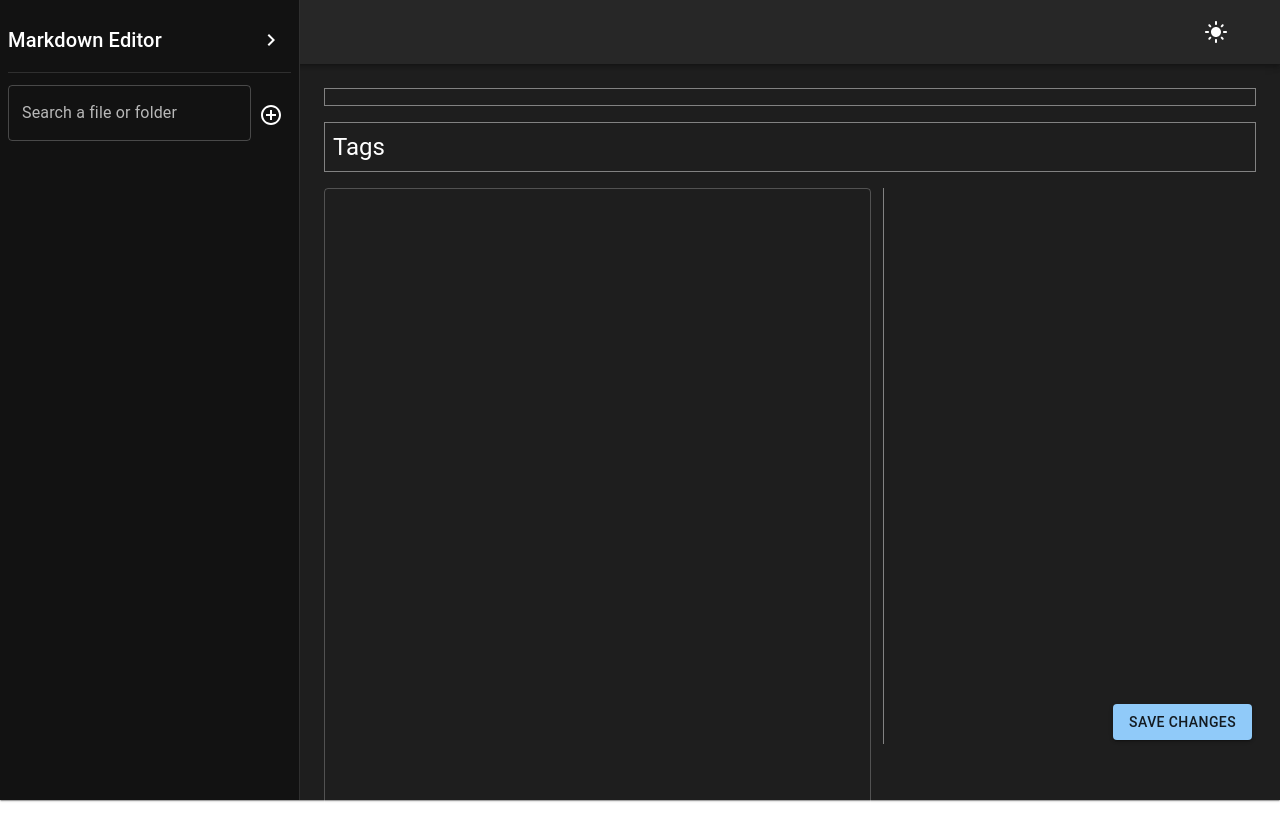
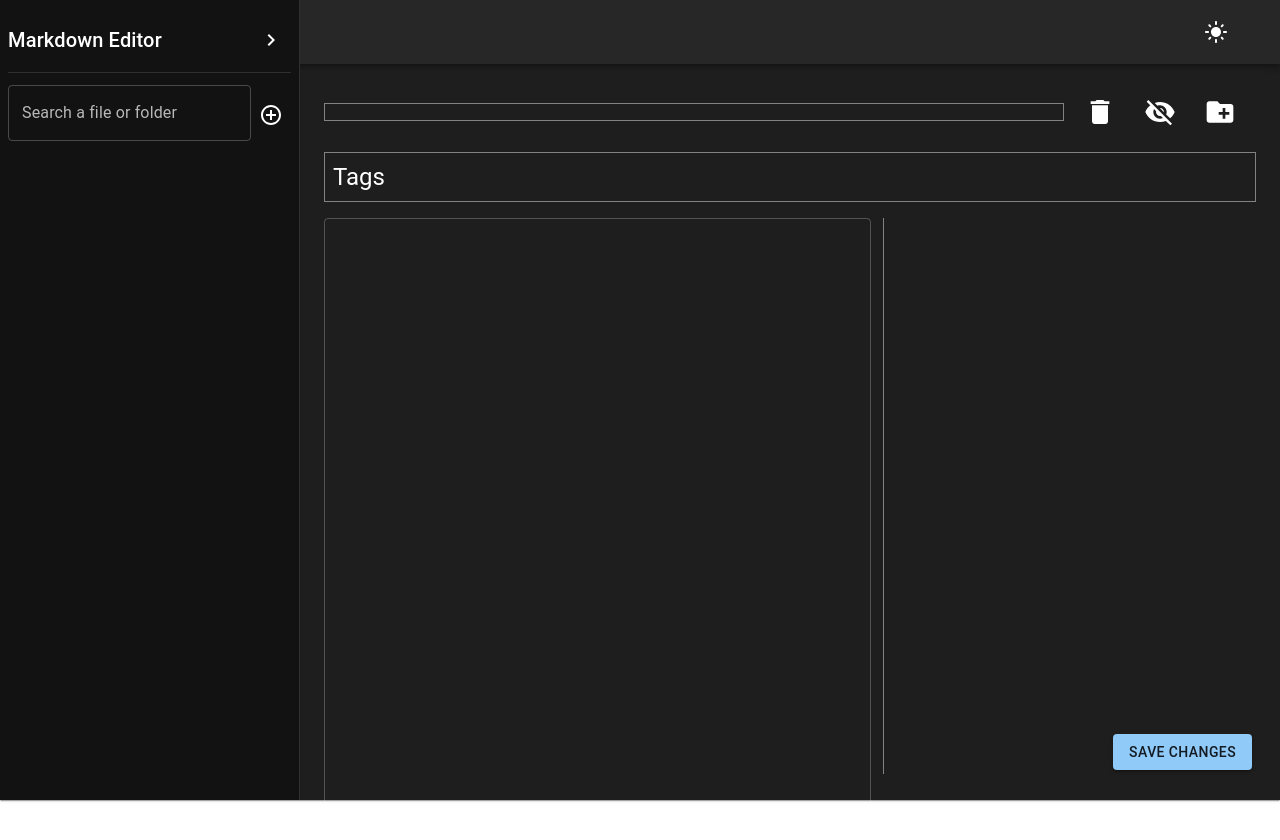
Before and after one commit to saifmohamedsv/evold-markdown, a React (Create React App) app: page /mdfile/1 in a window 1280 px wide. Shown: the top 840 px of the page. Built offline with nearby package versions, Linux system fonts and the light colour scheme.

Commit message:
mark down completed

```diff
--- a/src/components/markdown/markdown.jsx
+++ b/src/components/markdown/markdown.jsx
@@ -1,21 +1,49 @@
 import React, {useEffect} from 'react';
 import ReactMarkdown from "react-markdown";
 import {Alert, Box, Button, Snackbar, TextField, Typography} from "@mui/material";
-import {FileDetails__Container, Left__Input, Markdown__Container, Markdown__SaveBtn, Right__Input} from "./style";
+import {
+    FileDetails__Container,
+    FileOptions__Container,
+    FileOptions__Icon,
+    FileTags__Container,
+    Left__Input,
+    Markdown__Container,
+    Markdown__SaveBtn,
+    Right__Input
+} from "./style";
+import DeleteIcon from '@mui/icons-material/Delete';
+import VisibilityIcon from '@mui/icons-material/Visibility';
+import VisibilityOffIcon from '@mui/icons-material/VisibilityOff';
+import CreateNewFolderIcon from '@mui/icons-material/CreateNewFolder';
+
 import {useDispatch, useSelector} from "react-redux";
-import {useParams} from "react-router-dom";
-import {updateFileContent} from "../../store/actions/handleFiles";
+import {useNavigate, useParams} from "react-router-dom";
+import {deleteFile, updateFileContent} from "../../store/actions/handleFiles";
+import IconButton from "@mui/material/IconButton";
 
 const Markdown = () => {
     const {fid} = useParams()
     const currentFile = useSelector(state => state.files.find(f => f.fid === fid))
     const dispatch = useDispatch()
+    const router = useNavigate()
     const [value, setValue] = React.useState(currentFile?.content);
 
     const [snackOpen, setSnackOpen] = React.useState(false);
+    const [markdownView, setMarkDownView] = React.useState(true);
 
     const handleSnackOpen = () => {
         setSnackOpen(true);
+    };
+
+
+    const handleMarkDown = () => {
+        setMarkDownView(prev => !prev);
+    };
+
+    const handleFileDelete = () => {
+        dispatch(deleteFile(currentFile))
+        router('/')
+
     };
 
     const handleSnackClose = (event, reason) => {
@@ -36,35 +64,65 @@ const Markdown = () => {
 
     return (
         <Box>
-            <Box>
+
+            {/* FILE NAME + OPTIONS */}
+            <Box display={"flex"} flexDirection={{md: "row", xs: "column"}}
+                 alignItems={{md: "center", xs: "flex-start"}}
+                 sx={{mb: 2, gap: "12px"}}
+            >
                 <Box sx={FileDetails__Container}>
                     <Typography variant={"h5"}>{currentFile?.name}</Typography>
                 </Box>
-                {/*  options will lie here  */}
+                <Box sx={FileOptions__Container}>
+
+                    {/* DELETE FILE */}
+                    <IconButton onClick={handleFileDelete}>
+                        <DeleteIcon sx={FileOptions__Icon}/>
+                    </IconButton>
+
+                    {/* TOGGLE VIEW */}
+                    <IconButton onClick={handleMarkDown}>
+                        {markdownView ? <VisibilityOffIcon sx={FileOptions__Icon}/> :
+                            <VisibilityIcon sx={FileOptions__Icon}/>}
+                    </IconButton>
+
+                    <IconButton>
+                        <CreateNewFolderIcon sx={FileOptions__Icon}/>
+                    </IconButton>
+                </Box>
             </Box>
-            <Box sx={FileDetails__Container}>
+
+            {/* TAGS */}
+            <Box sx={FileTags__Container}>
                 <Typography variant={"h5"}>Tags</Typography>
             </Box>
+
+            {/* MARKDOWN INPUT + VIEW */}
             <Box sx={Markdown__Container}>
                 <Box sx={Left__Input}>
                     <TextField sx={{width: "100%", height: "calc(100vh - 244px)"}} minRows={28} multiline value={value}
                                onChange={(e) => setValue(e.target.value)}/>
                 </Box>
-                <Box sx={Right__Input}>
-                    <ReactMarkdown>
-                        {value}
-                    </ReactMarkdown>
-                </Box>
+
+                {markdownView && (
+                    <Box sx={Right__Input}>
+                        <ReactMarkdown>
+                            {value}
+                        </ReactMarkdown>
+                    </Box>
+                )}
+
                 <Button onClick={() => onSaveChanges(value, currentFile.fid)} sx={Markdown__SaveBtn}
                         variant={"contained"}>
                     Save Changes
                 </Button>
                 <Snackbar open={snackOpen} autoHideDuration={6000} onClose={handleSnackClose}>
                     <Alert onClose={handleSnackClose} severity="success" sx={{width: '100%'}}>
-                        Your File has been saved successfully!
+                        Your file has been saved successfully!
                     </Alert>
                 </Snackbar>
             </Box>
+
         </Box>
     );
 };
--- a/src/components/markdown/style.js
+++ b/src/components/markdown/style.js
@@ -20,8 +20,27 @@ export const Right__Input = {
 
 export const FileDetails__Container = {
     p: 1,
-    mb: 2,
-    border: "1px solid #828282"
+    border: "1px solid #828282",
+    flex: 1
+}
+
+export const FileTags__Container = {
+    p: 1,
+    border: "1px solid #828282",
+    flex: 1,
+    mb: 2
+}
+
+export const FileOptions__Container = {
+    flex: .25,
+    display: "flex",
+    alignItems: "center",
+    gap: '12px',
+}
+
+
+export const FileOptions__Icon = {
+    fontSize: "32px"
 }
 
 export const Markdown__SaveBtn = {
--- a/src/store/reducers/types.js
+++ b/src/store/reducers/types.js
@@ -7,3 +7,7 @@ export const CREATE_FILE = "CREATE-FILE"
 export const DELETE_FILE = 'DELETE-FILE'
 
 export const UPDATE_FILE = 'UPDATE-FILE'
+
+export const ADD_FILE_TO_FOLDER = 'ADD-FILE-TO-FOLDER'
+
+export const CREATE_FOLDER = 'CREATE-FOLDER'
```
Also changed, not shown: src/store/actions/handleFolders.js (added, +21 -0 lines), src/store/reducers/foldersReducer.js (added, +14 -0 lines).
